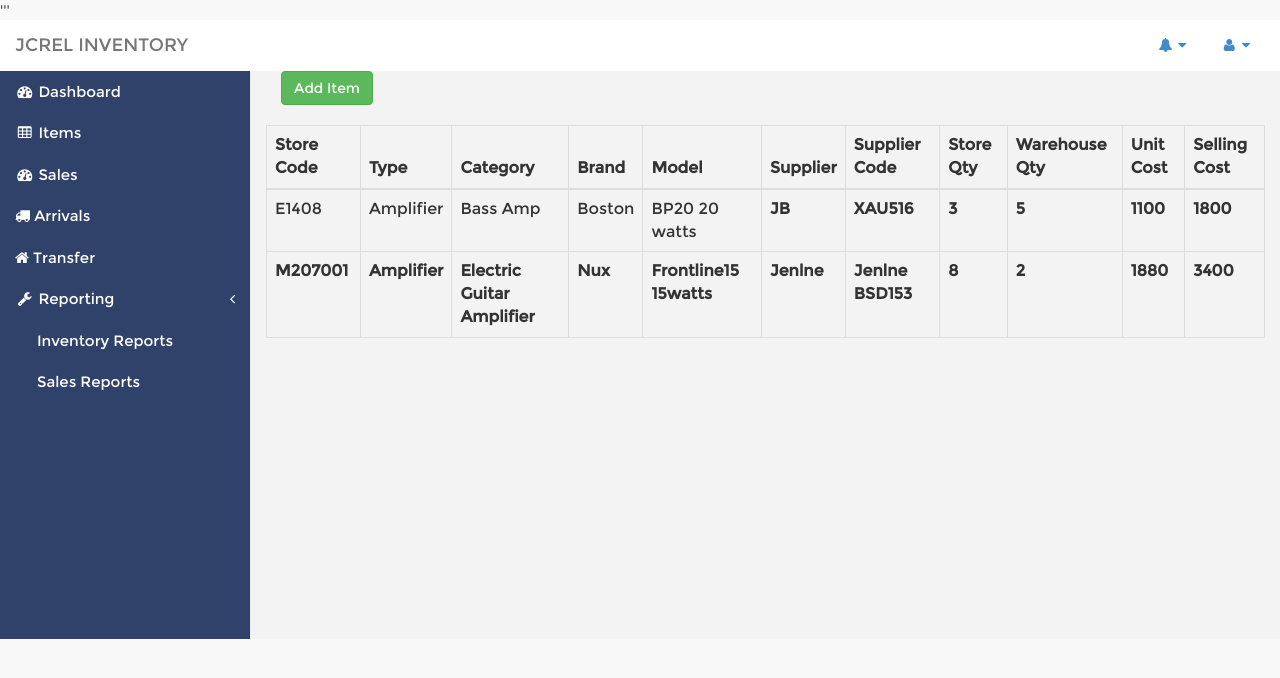
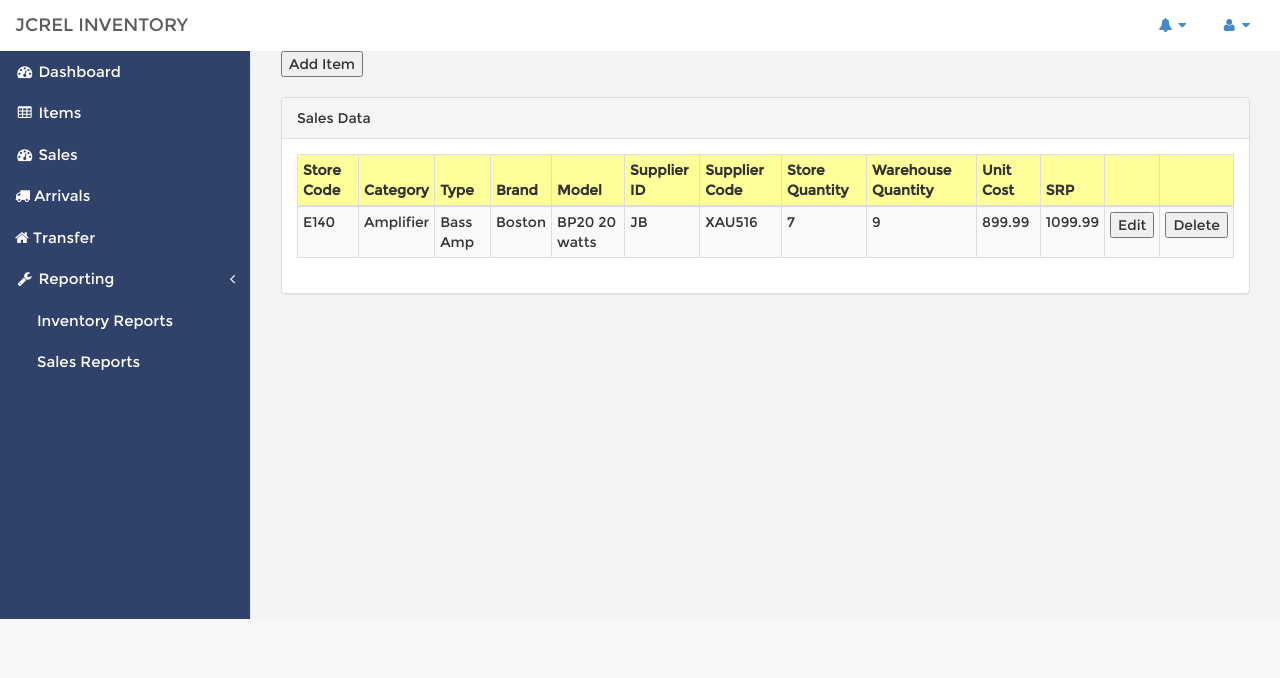
Before and after one commit to roselleebarle04/jcrel-ims, a Django app: page /items/ in a window 1280 px wide. Shown: the top 678 px of the page. Run offline with Django 3.2, Linux system fonts and the light colour scheme; the visitor is signed in with stand-in values (Sample User, id 1); some libraries are stand-ins or nearby versions.

Commit message:
Updated Item and Add Item (Templates, Views.py)

```diff
--- a/config/urls.py
+++ b/config/urls.py
@@ -19,7 +19,6 @@ urlpatterns = [
     url(r'^items/$', inventory_views.items, name='items'),
     url(r'^add_item/$', inventory_views.add_item, name='add_item'),
 
-
     url(r'^add_arrival/$', inventory_views.add_arrival, name='add_arrival'),
     url(r'^transfer_hist/$', inventory_views.transfer_hist, name = 'transfer_hist'),
     url(r'^transfer_form/$', inventory_views.create_transfer, name = 'transfer_form'),
--- a/inventory/templates/base.html
+++ b/inventory/templates/base.html
@@ -97,7 +97,7 @@
                             <a href="/items"><i class="fa fa-table fa-fw"></i> Items</a>
                         </li>
                         <li>
-                            <a href="/"><i class="fa fa-dashboard fa-fw"></i> Sales</a>
+                            <a href="#"><i class="fa fa-dashboard fa-fw"></i> Sales</a>
                         </li>
                         <li>
                             <a href="/add_arrival"><i class="fa fa-truck"></i> Arrivals</a>
--- a/inventory/templates/items/items.html
+++ b/inventory/templates/items/items.html
@@ -1,62 +1,64 @@
-'''{% extends "base.html" %}
+{% extends "base.html" %}
 {% load staticfiles %}
 
 {% block content %}
 
+<form action="{% url "add_item" %}">
+    <input type="submit" value="Add Item">
+</form>
+<br>
+
 <div class="row">
-    <div class="col-lg-3">
-        <a href="/add_item" class="btn btn-success">Add Item</a>
-    </div>
-</div>
-<br>
-<div class="row">
-    <div class="table-responsive">
-        <table class="table table-bordered table-hover">
+    <div class="col-lg-12">
+        <div class="panel panel-default">
+            <div class="panel-heading">Sales Data</div>
+            <div class="panel-body">
+                <table class="table table-striped table-bordered table-hover table-condensed">
                     <thead>
-                <tr>
+                        <tr bgcolor="#FFFF99">
                             <th>Store Code</th>
+                            <th>Category</th>
                             <th>Type</th>
-                    <th>Category</th>
                             <th>Brand</th>
                             <th>Model</th>
-                    <th>Supplier</th>
+                            <th>Supplier ID</th>
                             <th>Supplier Code</th>
-                    <th>Store Qty</th>
-                    <th>Warehouse Qty</th>
+                            <th>Store Quantity</th>
+                            <th>Warehouse Quantity</th>
                             <th>Unit Cost</th>
-                    <th>Selling Cost</th>
+                            <th>SRP</th>
+                            <th></th>
+                            <th></th>
                         </tr>
                     </thead>
                     <tbody>
                         <tr>
-                    <td>E­1­408 </td>
-                    <td>Amplifier </td>
-                    <td>Bass Amp </td>
-                    <td>Boston</td>
-                    <td>BP20 20 watts </td>
-                    <th>JB</th>
-                    <th>XAU­516</th>
-                    <th>3</th>
-                    <th>5</th>
-                    <th>1100</th>
-                    <th>1800</th>
-                </tr>
-                <tr>
-                    <th>M207001</th>
-                    <th>Amplifier</th>
-                    <th>Electric Guitar Amplifier</th>
-                    <th>Nux</th>
-                    <th>Frontline15 15watts </th>
-                    <th>Jenlne</th>
-                    <th>Jenlne  BSD­153</th>
-                    <th>8</th>
-                    <th>2</th>
-                    <th>1880</th>
-                    <th>3400</th>
+                            <td> E­1­40 </td>
+                            <td> Amplifier </td>
+                            <td> Bass Amp </td>
+                            <td> Boston </td>
+                            <td> BP20 20 watts </td>
+                            <td>JB</td>
+                            <td>XAU­516</td>
+                            <td>7</td>
+                            <td>9</td>
+                            <td>899.99</td>
+                            <td>1099.99</td>
+                            <td>
+                            <form action="#">
+                                <input type="submit" value="Edit">
+                            </form>
+                            </td>
+                            <td>
+                            <form action="#">
+                                <input type="submit" value="Delete">
+                            </form>
+                            </td>
                         </tr>
                     </tbody>
                 </table>
             </div>
         </div>
-
-{% endblock content %}
+    </div>
+</div>
+{% endblock %}
--- a/inventory/views.py
+++ b/inventory/views.py
@@ -89,20 +89,6 @@ def inventory_reports(request):
 def sales_reports(request):
 	return render(request, 'dashboard/sales_reports.html', {})
 
-@login_required
-def items(request):
-	return render(request, 'items/items.html', {})
-
-@login_required
-def add_item(request):
-	form = AddItemForm(request.POST or None)
-	if form.is_valid():
-		form.save()
-		return redirect('items')
-	return render(request,'items/add_item.html',{'form':form})
-
-
-
 def reports(request):
 	return render(request, 'dashboard/reports.html', {})
 
@@ -124,3 +110,18 @@ def transfer_hist(request,template_name = 'transfer/transfer_hist.html'):
 	data = {}
 	data['object_list'] = transfer
 	return render(request,template_name,data)
+
+@login_required
+def items(request):
+	items = Item.objects.all()
+	list_item = {}
+	list_item['items'] = items
+	return render(request, 'items/items.html', list_item)
+
+@login_required
+def add_item(request):
+	form = AddItemForm(request.POST or None)
+	if  form.is_valid():
+		form.save()
+		return redirect('items')
+	return render(request, 'items/add_item.html', {'form':form})
```
Also changed, not shown: inventory/forms.py (+6 -1 lines), inventory/models.py (+9 -4 lines), inventory/templates/items/add_item.html (+3 -5 lines), inventory/templates/sales/add_sale.html (+3 -5 lines), inventory/templates/sales/sales.html (+7 -37 lines). Lines whose indentation alone changed are shown as unchanged.
